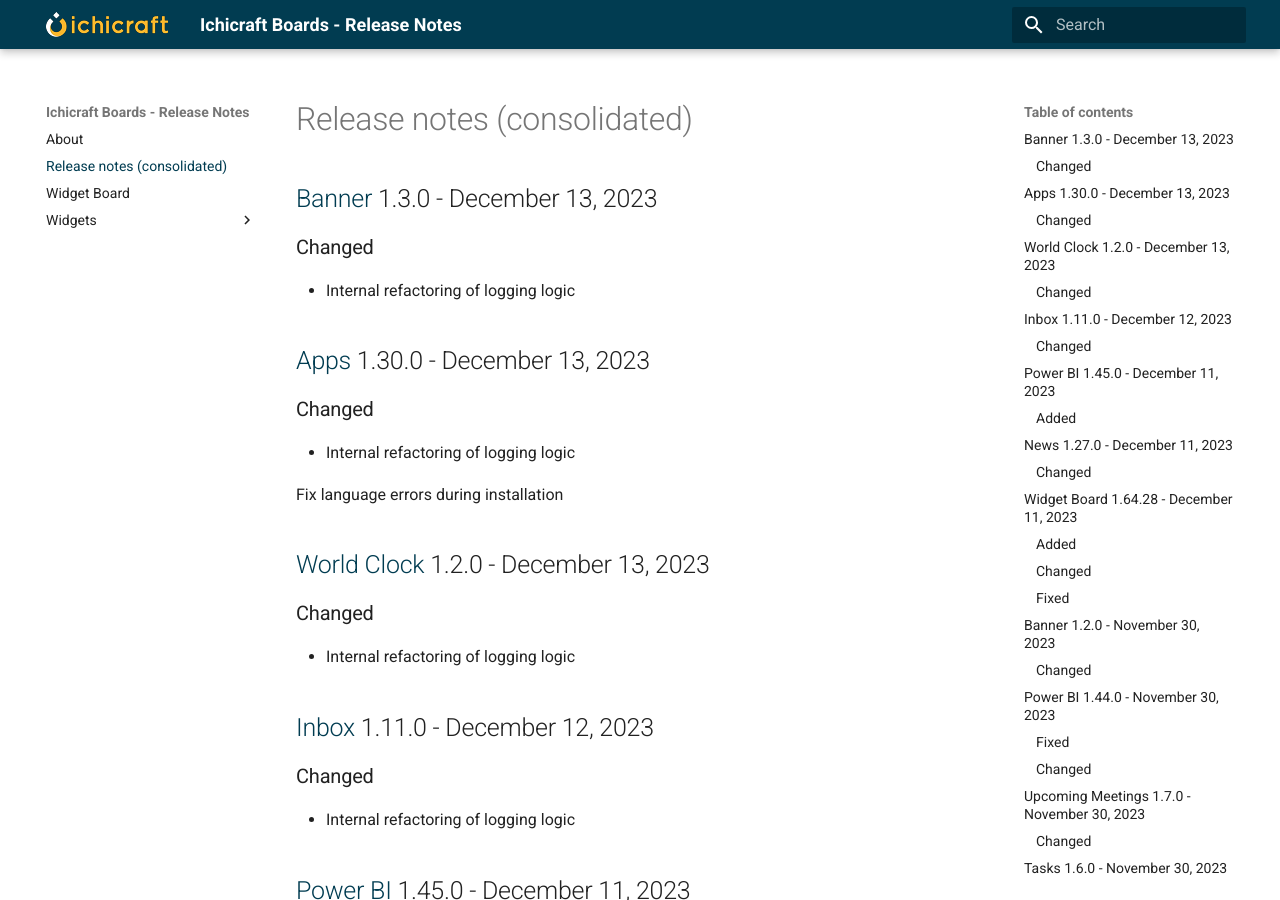
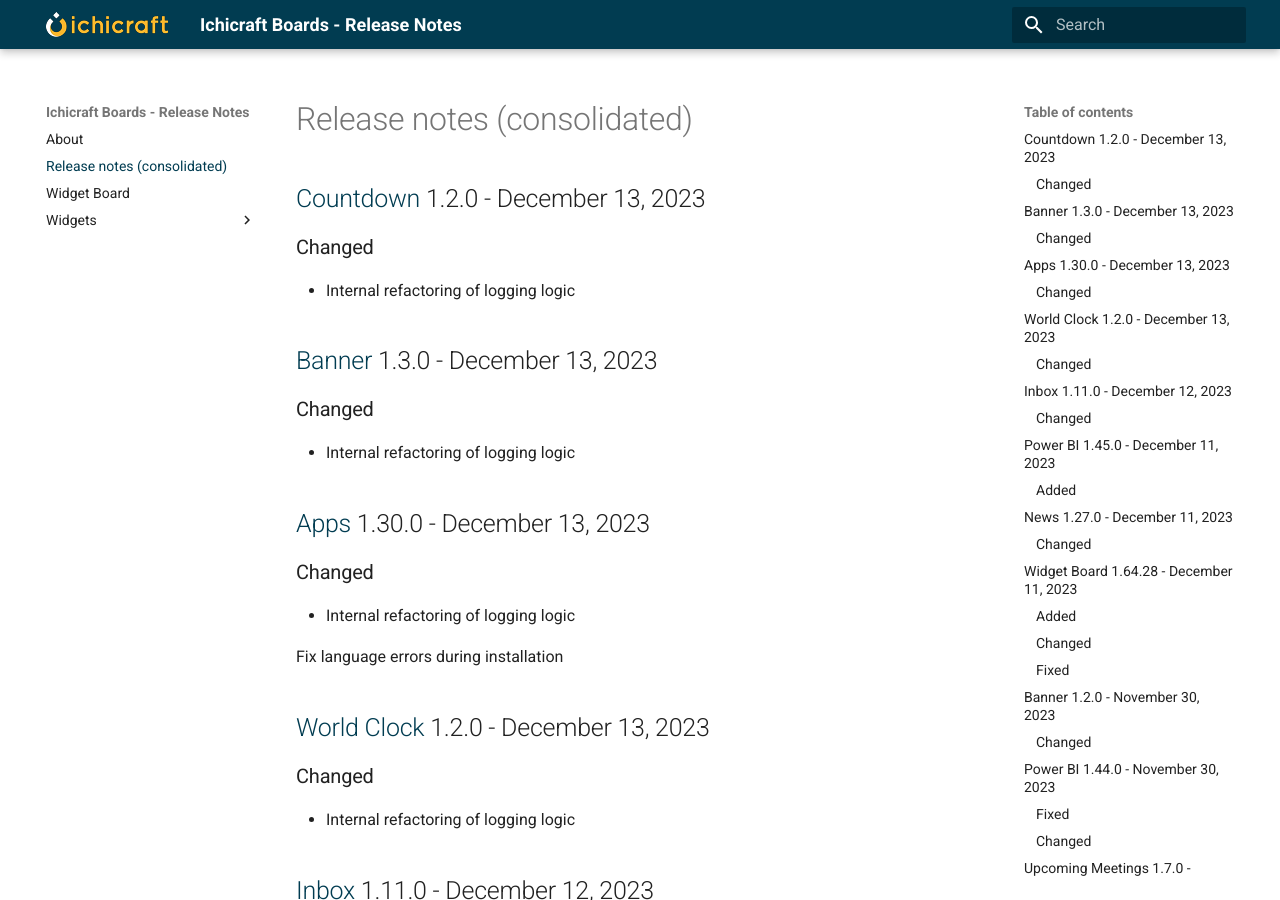
Before and after one commit to ichicraft/widgets-docs, an MkDocs documentation site: the page built from docs/Release-notes-(consolidated).md, in a window 1280 px wide and 900 px high. Built offline with MkDocs 1.6.1 and Material for MkDocs 9.7.7, drawn with Linux system fonts in a browser that asks for light colours.

Commit message:
Release notes updated by BuildService

```diff
--- a/docs/Release-notes-(consolidated).md
+++ b/docs/Release-notes-(consolidated).md
@@ -1,3 +1,9 @@
+## [Countdown](./Widgets/Countdown.md) 1.2.0 - December 13, 2023
+
+### Changed
+- Internal refactoring of logging logic
+
+
 ## [Banner](./Widgets/Banner.md) 1.3.0 - December 13, 2023
 
 ### Changed
--- a/docs/Widgets/Countdown.md
+++ b/docs/Widgets/Countdown.md
@@ -1,3 +1,9 @@
+## 1.2.0 - December 13, 2023
+
+### Changed
+- Internal refactoring of logging logic
+
+
 ## 1.1.0 - November 30, 2023
 
 ### Changed
```
